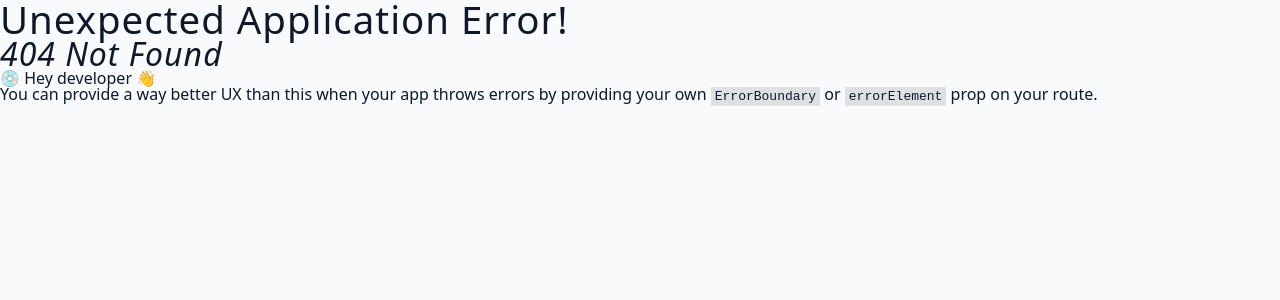
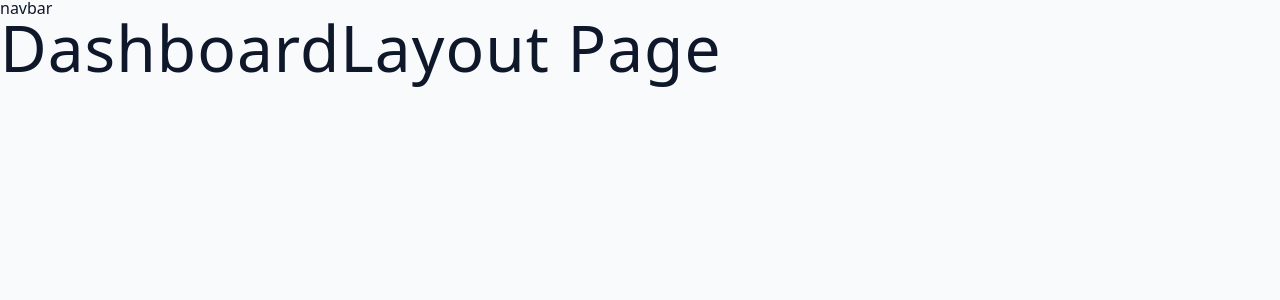
Before and after one commit to echonorthernlights/jobify, a React (Vite) app in the folder client/: page /dashboard in a window 1280 px wide. Before the commit this address had no page. Shown: the top 300 px of the page. Built offline with nearby package versions, Linux system fonts and the light colour scheme.

Commit message:
Router setup

```diff
--- a/client/src/App.jsx
+++ b/client/src/App.jsx
@@ -1,18 +1,48 @@
 import { createBrowserRouter, RouterProvider } from 'react-router-dom';
-import Home from './pages/Home';
-import About from './pages/About';
+
+import {Home, About, Register, Login, Stats, DashboardLayout ,HomeLayout, Landing} from "./pages"
 
 const router = createBrowserRouter([
   {
     path: '/',
-    element: <Home/>,
+    element: <HomeLayout/>,
+    children : [
+      {
+        index : true ,
+        element : <Landing/>
+      },
+     {
+    path: 'register',
+    element: <Register/>,
   },
   {
-    path: '/about',
+    path: 'login',
+    element: <Login/>,
+  },
+
+ {
+    path: 'about',
     element: (
       <About/>
     ),
   },
+  {
+    path: 'dashboard',
+    element: (
+      <DashboardLayout/>
+    ),
+    children : [
+      {
+        path: 'stats',
+        element: (
+          <Stats/>
+        ),
+      },
+    ]
+  },
+    ]
+  },
+
 ]);
 
 const App = () => {
--- a/client/src/pages/DashboardLayout.jsx
+++ b/client/src/pages/DashboardLayout.jsx
@@ -1,9 +1,11 @@
 import React from 'react'
+import { Outlet } from 'react-router-dom'
 
 const DashboardLayout = () => {
   return (
     <div>
-      DashboardLayout page
+      <h1>DashboardLayout page</h1>
+      <Outlet/>
     </div>
   )
 }
--- a/client/src/pages/HomeLayout.jsx
+++ b/client/src/pages/HomeLayout.jsx
@@ -1,9 +1,10 @@
 import React from 'react'
-
+import { Outlet } from 'react-router-dom'
 const HomeLayout = () => {
   return (
     <div>
-      HomeLayout
+      <nav>navbar</nav>
+        <Outlet/>
     </div>
   )
 }
--- /dev/null
+++ b/client/src/pages/index.js
@@ -0,0 +1,15 @@
+export {default as About} from "./About"
+export {default as AddJob} from "./AddJob"
+export {default as Admin} from "./Admin"
+export {default as AllJobs} from "./AllJobs"
+export {default as DashboardLayout} from "./DashboardLayout"
+export {default as DeleteJob} from "./DeleteJob"
+export {default as EditJob} from "./EditJob"
+export {default as Error} from "./Error"
+export {default as Home} from "./Home"
+export {default as HomeLayout} from "./HomeLayout"
+export {default as Landing} from "./Landing"
+export {default as Login} from "./Login"
+export {default as Profile} from "./Profile"
+export {default as Register} from "./Register"
+export {default as Stats} from "./Stats"
```
Also changed, not shown: client/src/assets/README.md.
